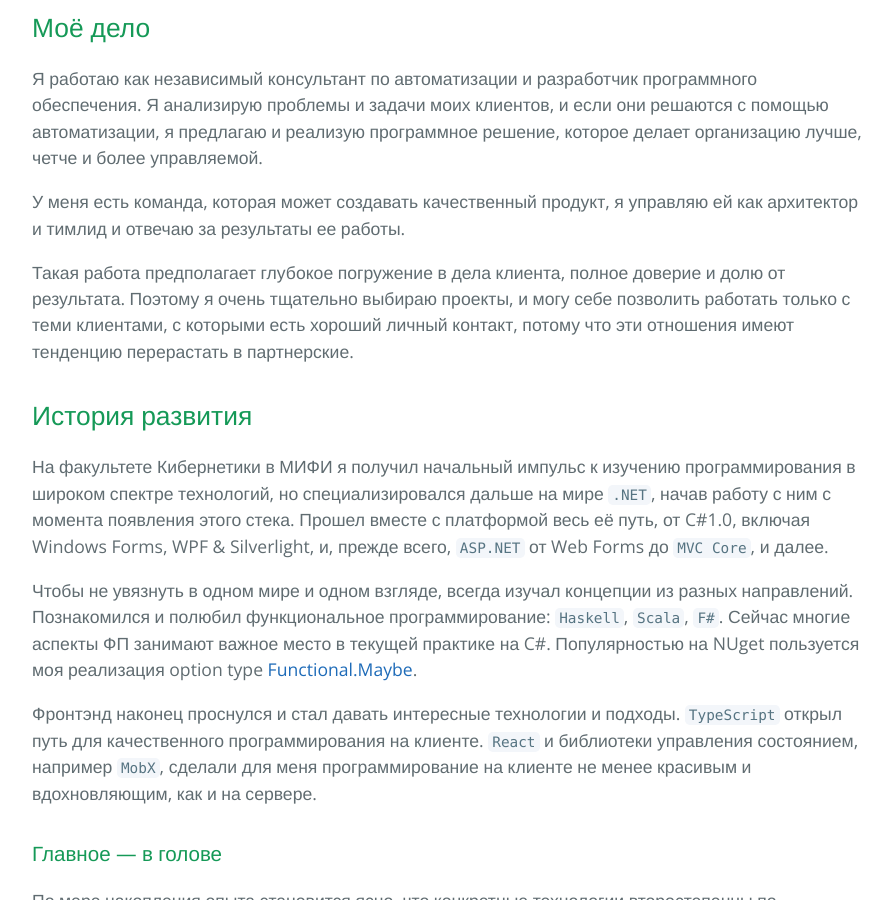
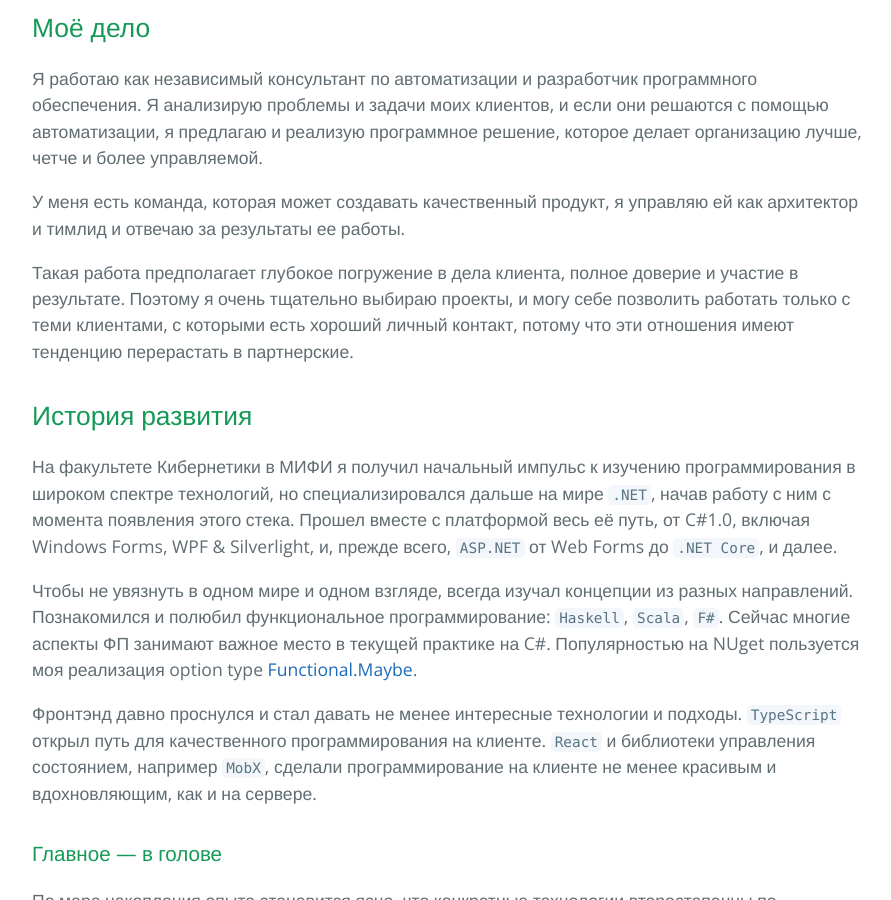
Before and after one commit to AndreyTsvetkov/andreytsvetkov.github.io, a Jekyll site: the page built from index.md, in a window 1280 px wide and 900 px high, scrolled down 562 px. Shown: the whole window, without its empty margins (192-1083 px from the left). Built offline with Jekyll 4.4.1, drawn with Linux system fonts in a browser that asks for light colours; our own code applies the rules of GitHub Pages for plain Markdown files.

Commit message:
Update index.md

```diff
--- a/index.md
+++ b/index.md
@@ -11,15 +11,15 @@ layout: page
 
 У меня есть команда, которая может создавать качественный продукт, я управляю ей как архитектор и тимлид и отвечаю за результаты ее работы.
 
-Такая работа предполагает глубокое погружение в дела клиента, полное доверие и долю от результата. Поэтому я очень тщательно выбираю проекты, и могу себе позволить работать только с теми клиентами, с которыми есть хороший личный контакт, потому что эти отношения имеют тенденцию перерастать в партнерские.
+Такая работа предполагает глубокое погружение в дела клиента, полное доверие и участие в результате. Поэтому я очень тщательно выбираю проекты, и могу себе позволить работать только с теми клиентами, с которыми есть хороший личный контакт, потому что эти отношения имеют тенденцию перерастать в партнерские.
 
 ## История развития
 
-На факультете Кибернетики в МИФИ я получил начальный импульс к изучению программирования в широком спектре технологий, но специализировался дальше на мире `.NET`, начав работу с ним с момента появления этого стека. Прошел вместе с платформой весь её путь, от C#1.0, включая Windows Forms, WPF & Silverlight, и, прежде всего, `ASP.NET` от Web Forms до `MVC Core`, и далее.
+На факультете Кибернетики в МИФИ я получил начальный импульс к изучению программирования в широком спектре технологий, но специализировался дальше на мире `.NET`, начав работу с ним с момента появления этого стека. Прошел вместе с платформой весь её путь, от C#1.0, включая Windows Forms, WPF & Silverlight, и, прежде всего, `ASP.NET` от Web Forms до `.NET Core`, и далее.
 
 Чтобы не увязнуть в одном мире и одном взгляде, всегда изучал концепции из разных направлений. Познакомился и полюбил функциональное программирование: `Haskell`, `Scala`, `F#`. Сейчас многие аспекты ФП занимают важное место в текущей практике на C#. Популярностью на NUget пользуется моя реализация option type [Functional.Maybe](https://github.com/AndreyTsvetkov/Functional.Maybe).
 
-Фронтэнд наконец проснулся и стал давать интересные технологии и подходы. `TypeScript` открыл путь для качественного программирования на клиенте. `React` и библиотеки управления состоянием, например `MobX`, сделали для меня программирование на клиенте не менее красивым и вдохновляющим, как и на сервере.
+Фронтэнд давно проснулся и стал давать не менее интересные технологии и подходы. `TypeScript` открыл путь для качественного программирования на клиенте. `React` и библиотеки управления состоянием, например `MobX`, сделали программирование на клиенте не менее красивым и вдохновляющим, как и на сервере.
 
 ### Главное — в голове
 
```
